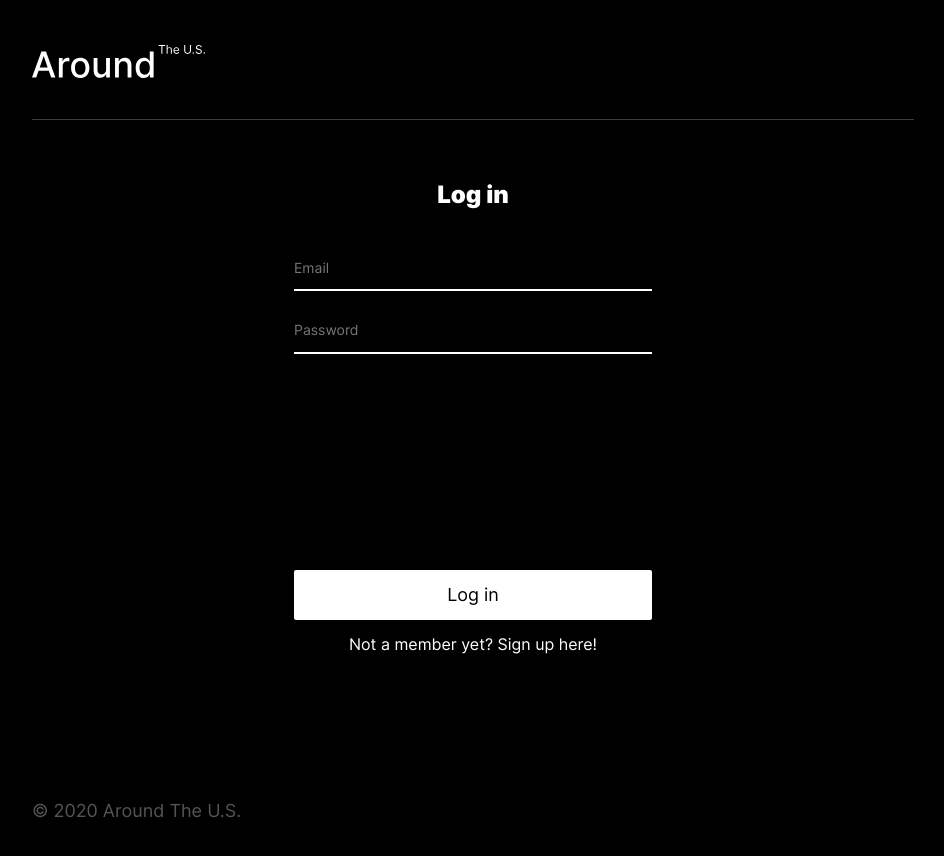
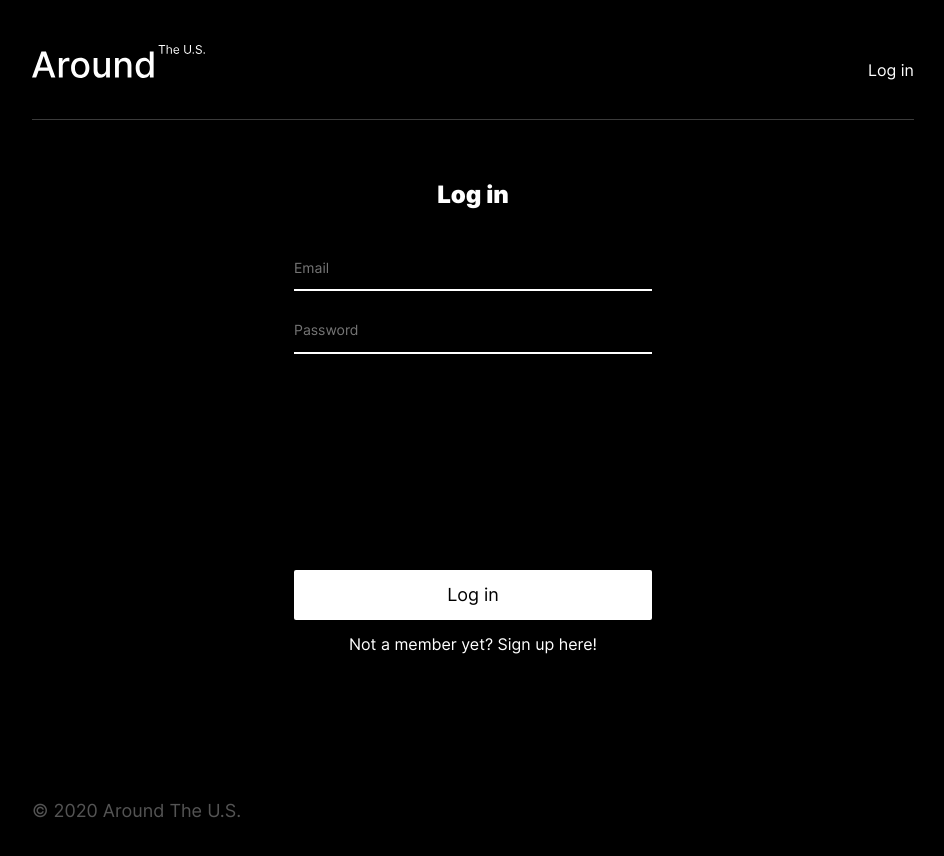
Before and after one commit to ErikHP/react-around-auth, a React (Create React App) app: page /signin in a window 1280 px wide. Shown: the top 856 px of the page, without its empty margins (167-1111 px from the left). Built offline with nearby package versions, Linux system fonts and the light colour scheme; no server answers.

Commit message:
Fix errors in App.js after 3rd review

```diff
--- /dev/null
+++ b/function.js
@@ -0,0 +1,5 @@
+const sayHello = (firstName, lastName) => {
+    return `Hello, ${firstName} ${lastName}!`;
+  };
+
+  module.exports = sayHello;
--- a/package.json
+++ b/package.json
@@ -15,7 +15,7 @@
   "scripts": {
     "start": "react-scripts start",
     "build": "react-scripts build",
-    "test": "react-scripts test",
+    "test": "jest",
     "eject": "react-scripts eject",
     "predeploy": "npm run build",
     "deploy": "gh-pages -d build"
@@ -39,6 +39,7 @@
     ]
   },
   "devDependencies": {
-    "gh-pages": "^3.1.0"
+    "gh-pages": "^3.1.0",
+    "jest": "^27.2.5"
   }
 }
--- a/src/components/App.js
+++ b/src/components/App.js
@@ -162,7 +162,7 @@ export default function App() {
       .catch((err) => console.log(err));
   }, []);
 
-  // REGISTARTION, LOG IN, LOG OUT, TOKEN CHECK
+  // REGISTRATION, LOG IN, LOG OUT, TOKEN CHECK
   function handleRegister(email, password) {
     auth
       .register(email, password)
--- a/src/components/Header.js
+++ b/src/components/Header.js
@@ -1,4 +1,5 @@
 import logo from '../images/header__logo.svg';
+import { NavLink } from 'react-router-dom';
 
 export default function Header({ loggedIn, onLogout, email }) {
   return (
@@ -7,13 +8,11 @@ export default function Header({ loggedIn, onLogout, email }) {
       <ul className='header__menu'>
         <li>{loggedIn ? <p className='header__email'>{email}</p> : ''}</li>
         <li>
-          {loggedIn ? (
-            <button className='header__button' onClick={onLogout}>
-              Log out
-            </button>
-          ) : (
-            ''
-          )}
+          {loggedIn ? <NavLink to='/signup' className='header__link'>
+                Sign up
+              </NavLink> : <NavLink to='/signup' className='header__link'>
+          Log in
+        </NavLink>}
         </li>
       </ul>
     </header>
```
Also changed, not shown: 2 other files (tests, documents, lock files or other folders).
